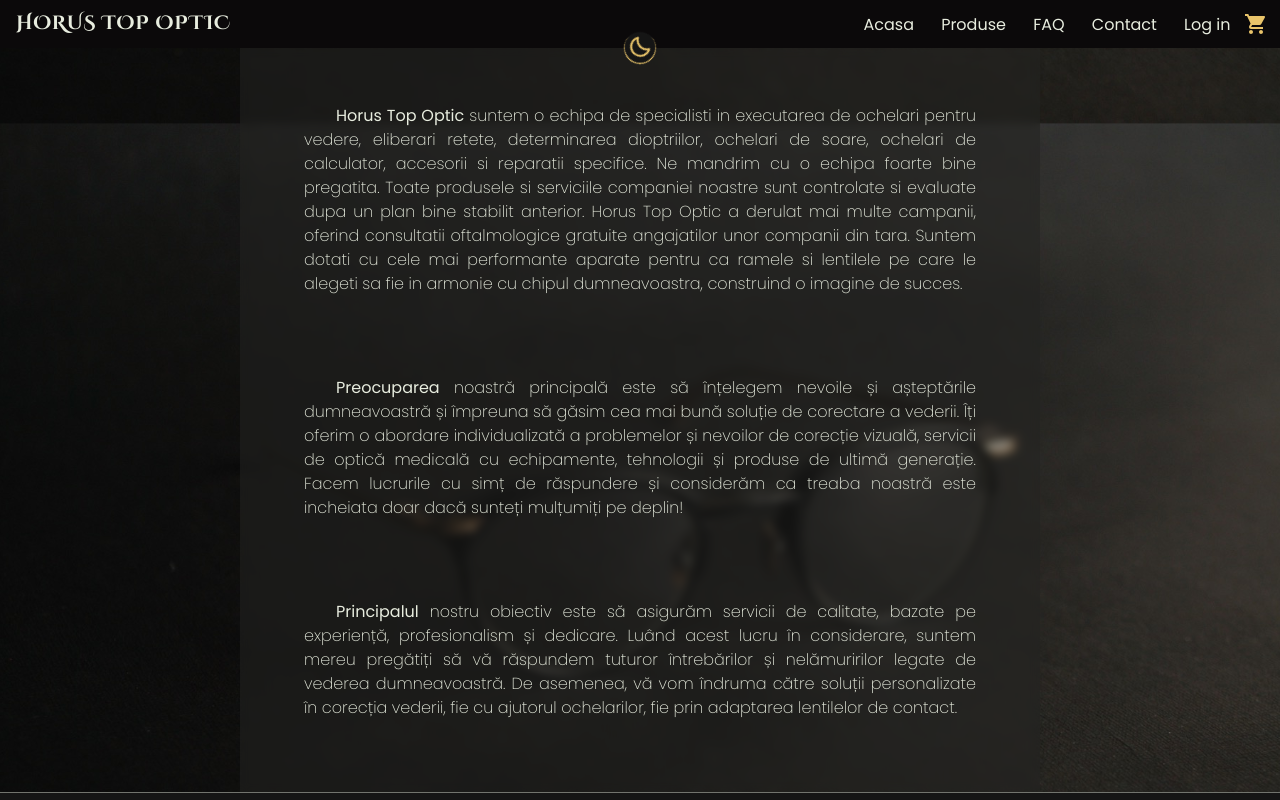
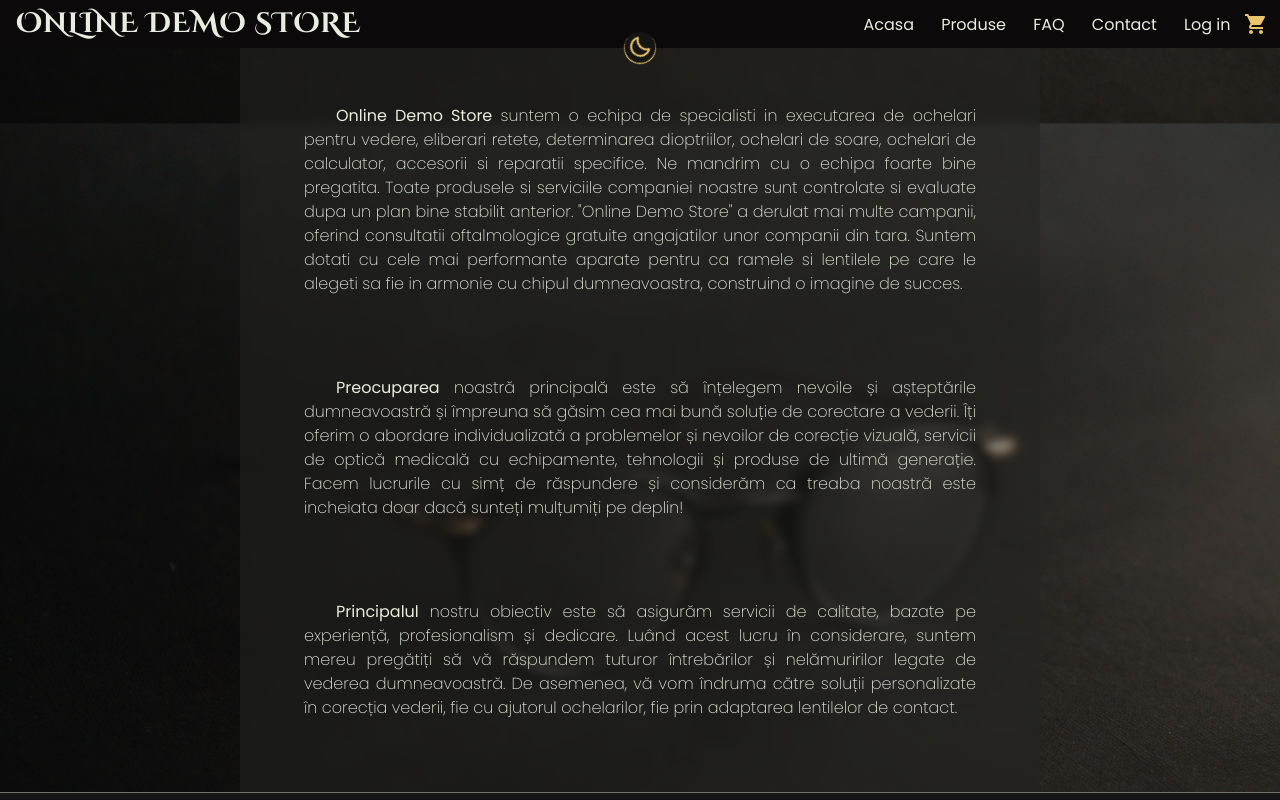
Before and after one commit to MocanuAlinD/onlineGlassesStore, a Next.js app: page /DespreNoi in a window 1280 px wide. Shown: the top 800 px of the page. Built offline with nearby package versions, Linux system fonts and the light colour scheme; no server answers; the database is empty.

Commit message:
Removed horus from texts

```diff
--- a/components/Empty.js
+++ b/components/Empty.js
@@ -3,11 +3,11 @@
 const Empty = () => {
   return (
     <div className="container">
-      <h1>HORUS TOP OPTIC</h1>
+      <h1>ONLINE DEMO STORE</h1>
       <style jsx>
         {`
             .container{
-                // background: red;
+                background: red;
                 width: 100%;
                 height: 79vh;
                 color: white;
--- a/components/IndexCard/index.js
+++ b/components/IndexCard/index.js
@@ -15,14 +15,14 @@
     {
       id: 2,
       title: "Consultanță",
-      text: "HORUS TOP OPTIC se adreseaza persoanelor care sunt in cautarea unor servicii prompte si de calitate, totul pentru un pret corect.",
+      text: "ONLINE DEMO STORE se adreseaza persoanelor care sunt in cautarea unor servicii prompte si de calitate, totul pentru un pret corect.",
       button: "Citeste mai mult",
       url: "/Consultanta",
     },
     {
       id: 3,
       title: "Despre noi",
-      text: "HORUS TOP OPTIC desfasoara programul de servicii de optica medicala si protectia vederii pentru angajatii companiilor. Ochelari de vedere, rame, lentile de contact, ochelari de soare.",
+      text: "ONLINE DEMO STORE desfasoara programul de servicii de optica medicala si protectia vederii pentru angajatii companiilor. Ochelari de vedere, rame, lentile de contact, ochelari de soare.",
       button: "Citeste mai mult",
       url: "/DespreNoi",
     },
--- a/components/Navbar.js
+++ b/components/Navbar.js
@@ -78,8 +78,7 @@
         }
       >
         <Link href="/">
-          {/* <h3 className="h-auto m-0 p-0">HORUS TOP OPTIC</h3> */}
-          <h3 className={styles.navTitle + ' h-auto m-0 p-0'}>HORUS TOP OPTIC</h3>
+          <h3 className='h-auto m-0 p-0'>ONLINE DEMO STORE</h3>
         </Link>
       </div>
       <ul className="m-0 p-0 d-flex flex-grow-1 m-0 p-0 flex-column flex-md-row align-items-start justify-content-start justify-content-md-end gap-4 pt-5 pt-md-0 ">
--- a/pages/DespreNoi.js
+++ b/pages/DespreNoi.js
@@ -4,9 +4,9 @@
 const DespreNoi = () => {
     return (
         <div className={styles.despreNoiContainer + " m-0 p-0 px-3 py-4"}>
-            <p><strong>&emsp;&emsp;Horus Top Optic</strong> suntem o echipa de specialisti in executarea de ochelari pentru vedere, eliberari retete, determinarea
+            <p><strong>&emsp;&emsp;Online Demo Store</strong> suntem o echipa de specialisti in executarea de ochelari pentru vedere, eliberari retete, determinarea
             dioptriilor, ochelari de soare, ochelari de calculator, accesorii si reparatii specifice. Ne mandrim cu o echipa foarte bine pregatita.
-            Toate produsele si serviciile companiei noastre sunt controlate si evaluate dupa un plan bine stabilit anterior. Horus Top Optic a derulat mai multe campanii,
+            Toate produsele si serviciile companiei noastre sunt controlate si evaluate dupa un plan bine stabilit anterior. "Online Demo Store" a derulat mai multe campanii,
             oferind consultatii oftalmologice gratuite angajatilor unor companii din tara. Suntem dotati cu cele mai performante aparate pentru ca ramele si lentilele pe care le alegeti
             sa fie in armonie cu chipul dumneavoastra, construind o imagine de succes.</p>
             <p><strong>&emsp;&emsp;Preocuparea</strong> noastră principală este să înțelegem nevoile și așteptările dumneavoastră și împreuna să găsim cea mai bună soluție de corectare a vederii.
--- a/pages/Garantie.js
+++ b/pages/Garantie.js
@@ -5,14 +5,14 @@
     return (
         <div className={styles.garantie}>
             <p>&emsp;&emsp;Cu totii ne dorim produse de calitate, fiabile si versatile indiferent de intensitatea utilizarii sau de mediul în care ne desfaauram activitatea. Desigur, in plus fata de serviciile de calitate ne dorim si o garantie pentru ochelari de vedere, indiferent de produsul pe care il alegem sau de bugetul pe care il avem la dispozitie.</p>
-            <p>&emsp;&emsp;De aceea la <strong>HORUS TOP OPTIC</strong> incercam mereu sa ne imbunatațtim serviciile de optica medicala si sa va  oferim doar produse de cea mai buna calitate – rame pentru ochelari de vedere, ochelari de soare, lentile de contact, lentile colorate, accesorii si multe altele.
+            <p>&emsp;&emsp;De aceea la <strong>ONLINE DEMO STORE</strong> incercam mereu sa ne imbunatațtim serviciile de optica medicala si sa va  oferim doar produse de cea mai buna calitate – rame pentru ochelari de vedere, ochelari de soare, lentile de contact, lentile colorate, accesorii si multe altele.
                 Astfel, puteti oricand sa cumparati linistiti de la noi. </p>
             <p>&emsp;&emsp;Garantia pentru ochelari de vedere înseamna: toate ramele ochelarilor de vedere vin cu garanție de 12 luni (1 an). În plus, beneficiezi de garanție și pentru lentilele alese.
-                Calitatea ochelarilor este asigurata si garantata pentru ca toate perechile de ochelari sunt montate de catre opticienii nostri. In plus, ramele sunt de cea mai buna calitate si vin insotite de certificat de garantie oferit de catre HORUS TOP OPTIC.
+                Calitatea ochelarilor este asigurata si garantata pentru ca toate perechile de ochelari sunt montate de catre opticienii nostri. In plus, ramele sunt de cea mai buna calitate si vin insotite de certificat de garantie oferit de catre ONLINE DEMO STORE.
                 Si pentru a va asigura de calitatea vederii oferim cotrolul vederii dumneavoatra si a angajatilor dumneavoatra GRATUIT.
                 In plus optometristii nostri va pot arata ce rame vi se potrivesc, va pot recomanda solutii moderne pentru viciile dumneavoastra de refractie si va pot ajuta in procesul de achizitie.
                 In final veti putea fi sigur de alegerea pe care ati facut-o si va veti putea bucura de ochelarii noi achizitionati pentru o perioada lunga de timp.
-                Alaturi de garantia clasica oferita de catre HORUS TOP OPTIC adaugam <strong>„garantia orice ar fi”</strong>. Prin aceasta garantie puteti fi sigur de achizitia facuta – daca nu vedeti cu ochelarii nostri!
+                Alaturi de garantia clasica oferita de catre ONLINE DEMO STORE adaugam <strong>„garantia orice ar fi”</strong>. Prin aceasta garantie puteti fi sigur de achizitia facuta – daca nu vedeti cu ochelarii nostri!
                 La noi orice problema isi gaseste rezolvarea.</p>
             <p>&emsp;&emsp;Va asteptam sa ne contactati pe e-mail: <strong>demoEmail@yahoo.com</strong> si la numarul de telefon: <strong>0721.123.123</strong> cu si mai multe informatii. <br/>Am optat pentru aceasta metoda tocmai pentru a fi mereu aproape de dumneavoatra fara a va deplasa. Stim ca timpul este scurt/incarcat si niciodata nu avem timp de noi tocmai de aceea venim noi la dumneavoatra.</p>
         </div>
--- a/pages/Ocupa.js
+++ b/pages/Ocupa.js
@@ -5,7 +5,7 @@
   return (
     <div className={styles.ocupaContainer + " m-0 p-0 px-3 py-5"}>
       <div className={styles.ocupaUnu}>
-        <h3>HORUS TOP OPTIC OFERA SERVICII COMPLETE OPTICA MEDICALA</h3>
+        <h3>ONLINE DEMO STORE OFERA SERVICII COMPLETE OPTICA MEDICALA</h3>
         <ul>
           <li>Ne deplasam la sediul companiei dumneavoastra - GRATUIT</li>
           <li>
--- a/pages/PoliticaDeConfidentialitate.js
+++ b/pages/PoliticaDeConfidentialitate.js
@@ -8,7 +8,7 @@
             <p>Nu vom folosi niciodata si sub nici o forma datele dumneavoastra de contact sau informatiile pe care ni le trimiteti in alte scopuri in afara de scopul pentru care au fost trimise si nu le vom impartasi niciodata unor terte persoane sau companii.</p>
             <br/>
             <h3>&emsp;&emsp;Colectarea si utilizarea informatiei.</h3>
-            <p>Stocarea de informatii sau obtinerea accesului la informatia stocata in echipamentul terminal al utilizatorului este efectuata numai in urmatoarele scopuri: furnizarea de servicii pe internet, in scop de marketing pentru promovarea serviciilor oferite de Horus Top Optic.
+            <p>Stocarea de informatii sau obtinerea accesului la informatia stocata in echipamentul terminal al utilizatorului este efectuata numai in urmatoarele scopuri: furnizarea de servicii pe internet, in scop de marketing pentru promovarea serviciilor oferite de ONLINE DEMO STORE.
                 Formularul de contact
                 Pentru a ne contacta, utilizatorul trebuie sa completeze un formular de contact in care sa ofere anumite informatii (nume, telefon, adresa de email). Aceasta informatie este utilizata pentru a contacta utilizatorul in legatura cu serviciile de pe site pentru care el si-a manifestat interesul.
                 Acest site isi ia toate precautiile pentru a proteja informatiile utilizatorilor. Cand utilizatorii ofera informatii personale prin intermediul site-ului, aceasta informatie este protejata atat online cat si off-line.</p>
--- a/pages/info.js
+++ b/pages/info.js
@@ -55,7 +55,7 @@
                 Foarte importante sunt tratamentele aplicate pe lentile: antireflex, tratament oleofob,
                 hidrofob, durificare, heliomat, filtru protecție calculator, etc. Prețurile ochelarilor
                 progresivi mai sunt influentate și de indicii de subțiere a lentilelor progresive, cât și
-                de numele producatorului de lentile. Programeaza o consultație gratuită la HORUS TOP OPTIC
+                de numele producatorului de lentile. Programeaza o consultație gratuită la ONLINE DEMO STORE
                 și  îți vom explica tot ce trebuie să știi despre ochelarii progresivi.</p>
             <hr />
             <h4>De ce lăcrimează ochii în lumina artificială ?</h4>
--- a/styles/navbar.module.css
+++ b/styles/navbar.module.css
@@ -10,7 +10,7 @@
   cursor: pointer;
   font-family: var(--font-family-cinzel);
   font-weight: 400;
-  font-size: 1.2rem;
+  font-size: clamp(.6rem, 3vw, 1.75rem);
   height: 100%;
   letter-spacing: 1px;
   user-select: none;
@@ -175,16 +175,16 @@
 }
 
 @media screen and (max-width: 340px) {
-  .nav__title h3 {
+  /* .nav__title h3 {
     font-size: 0.8rem;
-  }
+  } */
   .nav__icon {
     font-size: 2rem;
   }
 }
 
 @media screen and (max-width: 290px) {
-  .nav__title h3 {
+  /* .nav__title h3 {
     font-size: 0.7rem;
-  }
+  } */
 }
```
